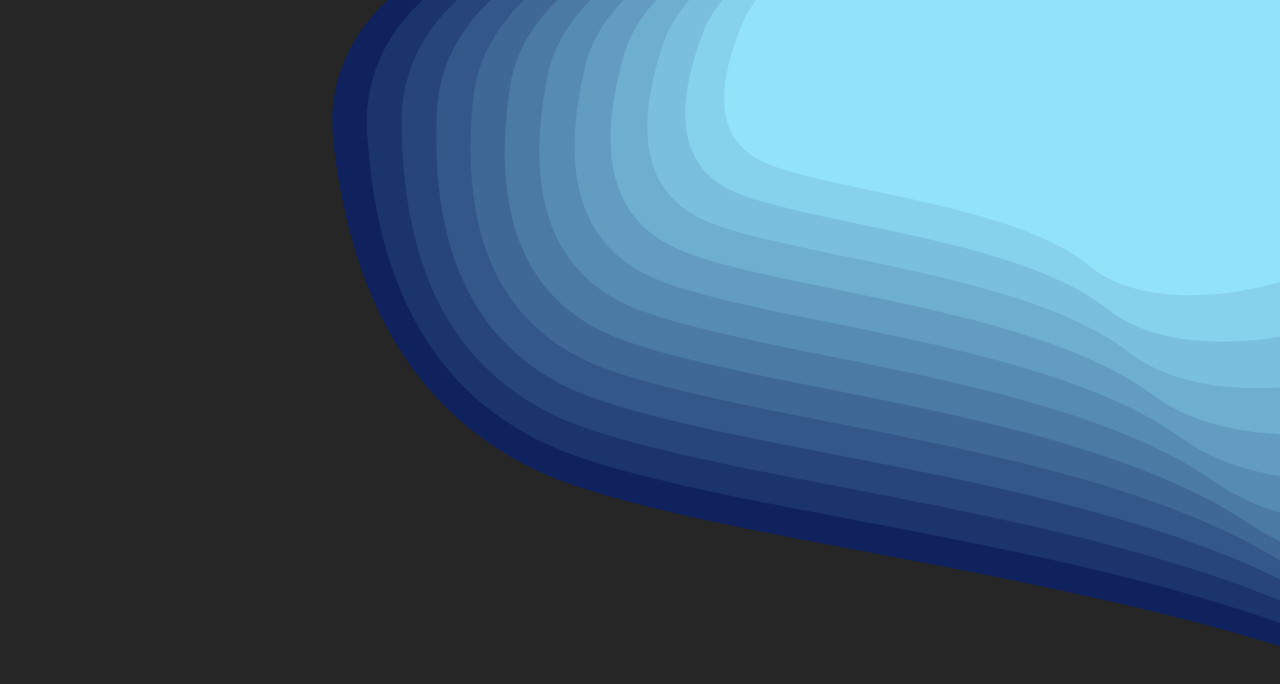
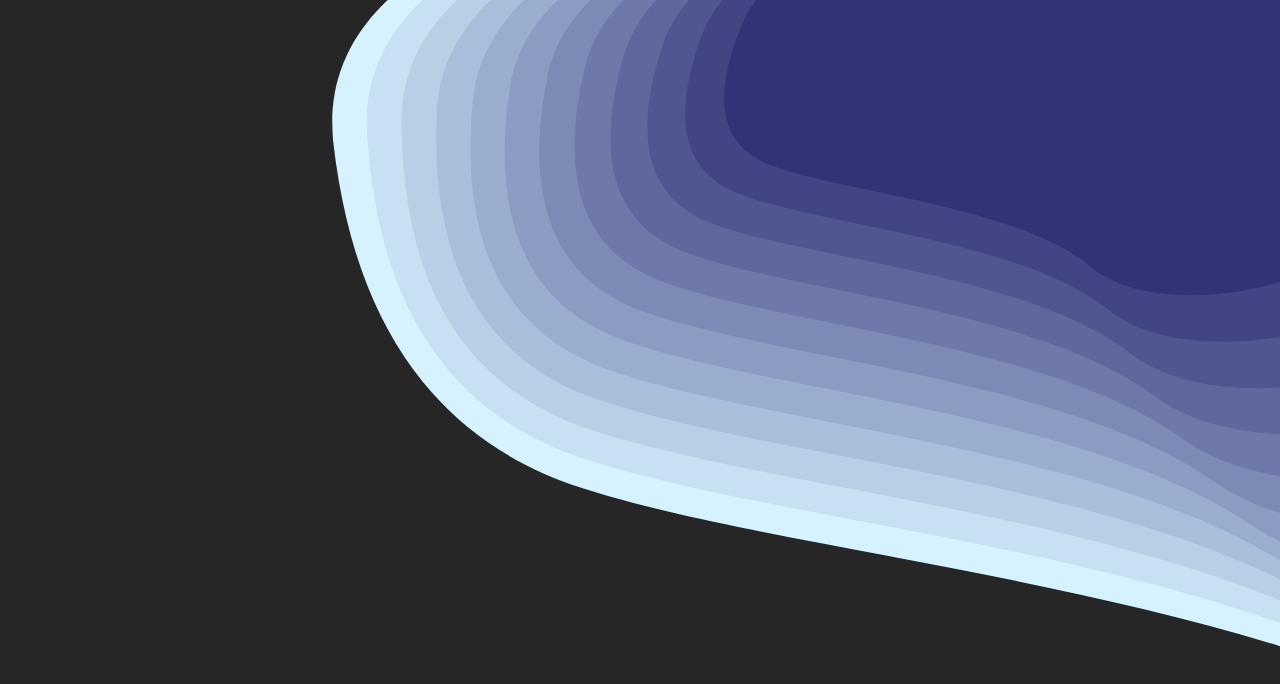
Before and after one commit to ChittebbayiPenugonda/FBLASITE2021, a plain HTML site: page index.html in a window 1280 px wide. Shown: the part 116-800 px from the top of the page. Drawn offline with nearby package versions, Linux system fonts and the light colour scheme; a web font is replaced by a local one.

Commit message:
background4

```diff
--- a/styles/index.css
+++ b/styles/index.css
@@ -1,6 +1,6 @@
 body {
     background-size: 100% 100%;
     background-color: #262626;
-    background-image: url('/img/cirlcebackground2.svg');
+    background-image: url('/img/circlebackground1.svg');
     background-repeat: no-repeat;
 }
```
